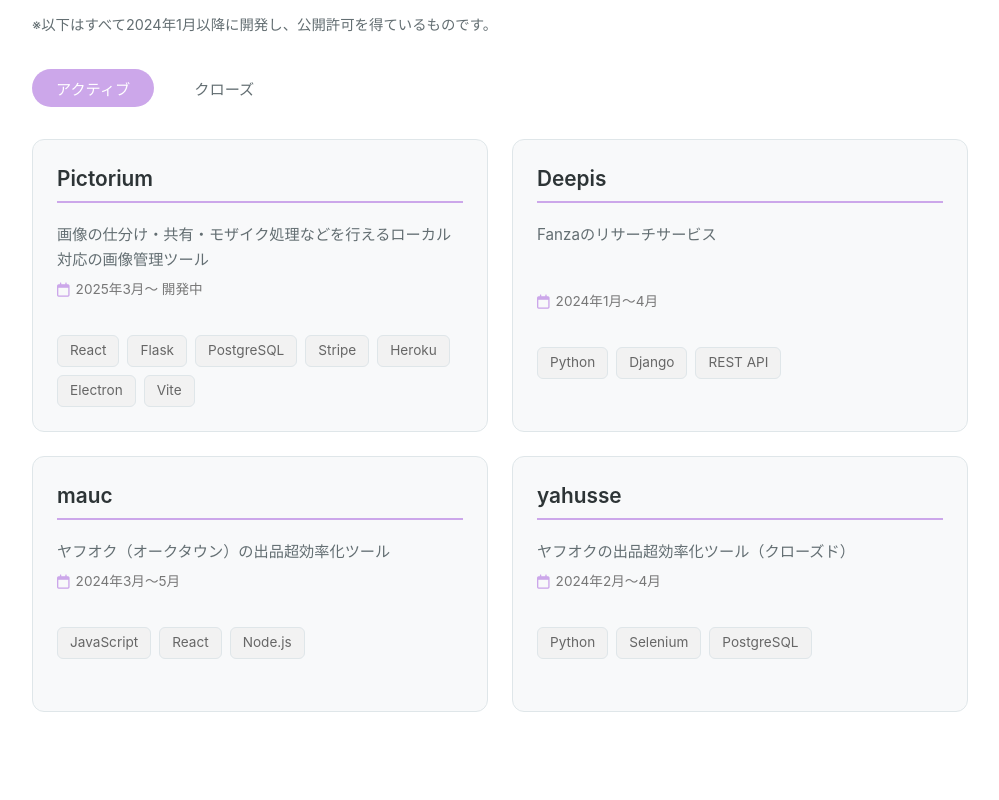
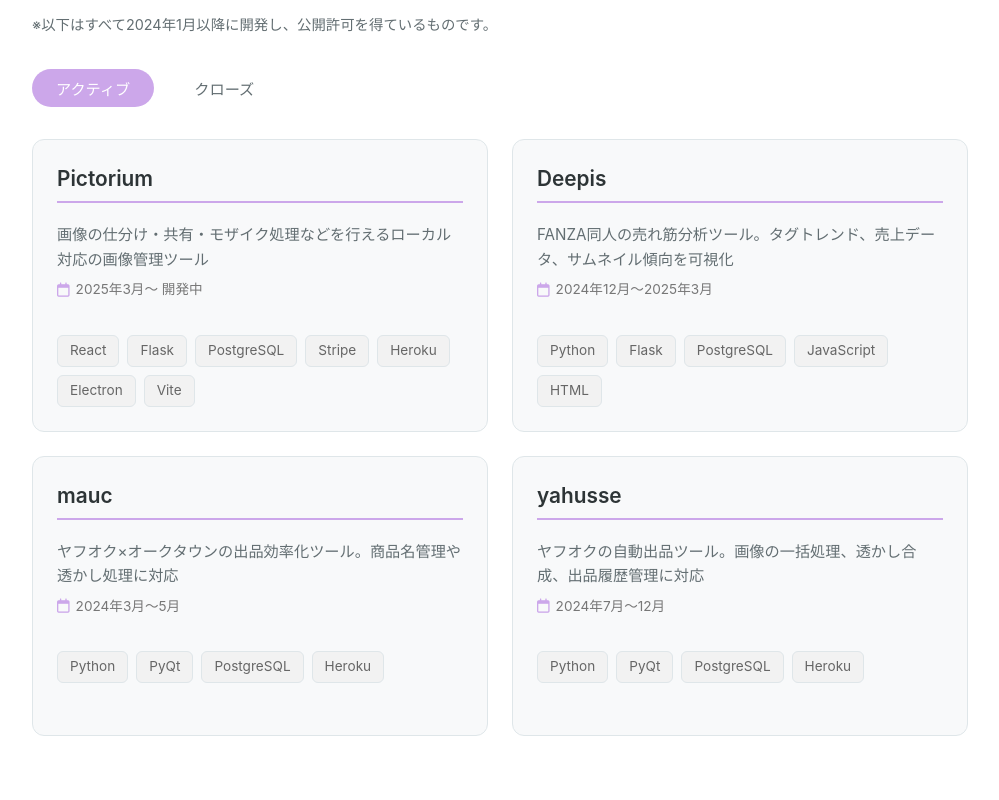
Before and after one commit to ma0lab/ma0lab, a plain HTML site: page index.html in a window 1280 px wide. Shown: the part 2080-2880 px from the top of the page, without its empty margins (140-1139 px from the left). Drawn offline with Linux system fonts and the light colour scheme.

Commit message:
feat: 制作実績セクションのカード内容を更新し、リンクにターゲット属性を追加。技術スタックを変更し、プロジェクトの説明を詳細化。

```diff
--- a/index.html
+++ b/index.html
@@ -122,39 +122,43 @@
                         </div>
                     </div>
                 </a>
-                <a href="https://note.com/maolab/n/nc4823d9adf7c" class="work-card">
+                <a href="https://note.com/maolab/n/nc4823d9adf7c" class="work-card" target="_blank" rel="noopener noreferrer">
                     <h4>Deepis</h4>
-                    <p class="work-description">Fanzaのリサーチサービス</p>
+                    <p class="work-description">FANZA同人の売れ筋分析ツール。タグトレンド、売上データ、サムネイル傾向を可視化</p>
                     <div class="work-meta-box">
-                        <p class="work-period"><i class="fa-regular fa-calendar"></i> 2024年1月〜4月</p>
+                        <p class="work-period"><i class="fa-regular fa-calendar"></i> 2024年12月〜2025年3月</p>
                         <div class="stack-tags">
                             <span class="tag">Python</span>
-                            <span class="tag">Django</span>
-                            <span class="tag">REST API</span>
+                            <span class="tag">Flask</span>
+                            <span class="tag">PostgreSQL</span>
+                            <span class="tag">JavaScript</span>
+                            <span class="tag">HTML</span>
                         </div>
                     </div>
                 </a>
                 <a href="https://tips.jp/u/ma0lab/a/mauc/" class="work-card" target="_blank" rel="noopener noreferrer">
                     <h4>mauc</h4>
-                    <p class="work-description">ヤフオク（オークタウン）の出品超効率化ツール</p>
+                    <p class="work-description">ヤフオク×オークタウンの出品効率化ツール。商品名管理や透かし処理に対応</p>
                     <div class="work-meta-box">
                         <p class="work-period"><i class="fa-regular fa-calendar"></i> 2024年3月〜5月</p>
                         <div class="stack-tags">
-                            <span class="tag">JavaScript</span>
-                            <span class="tag">React</span>
-                            <span class="tag">Node.js</span>
+                            <span class="tag">Python</span>
+                            <span class="tag">PyQt</span>
+                            <span class="tag">PostgreSQL</span>
+                            <span class="tag">Heroku</span>
                         </div>
                     </div>
                 </a>
-                <a href="https://ma0lab.biz/yahuese/" class="work-card">
+                <a href="https://ma0lab.biz/yahuese/" class="work-card" target="_blank" rel="noopener noreferrer">
                     <h4>yahusse</h4>
-                    <p class="work-description">ヤフオクの出品超効率化ツール（クローズド）</p>
+                    <p class="work-description">ヤフオクの自動出品ツール。画像の一括処理、透かし合成、出品履歴管理に対応</p>
                     <div class="work-meta-box">
-                        <p class="work-period"><i class="fa-regular fa-calendar"></i> 2024年2月〜4月</p>
+                        <p class="work-period"><i class="fa-regular fa-calendar"></i> 2024年7月〜12月</p>
                         <div class="stack-tags">
                             <span class="tag">Python</span>
-                            <span class="tag">Selenium</span>
+                            <span class="tag">PyQt</span>
                             <span class="tag">PostgreSQL</span>
+                            <span class="tag">Heroku</span>
                         </div>
                     </div>
                 </a>
@@ -163,24 +167,29 @@
             <div class="work-grid" data-content="closed" style="display: none;">
                 <a href="https://tips.jp/u/ma0lab/a/maopos/" class="work-card" target="_blank" rel="noopener noreferrer">
                     <h4>maopos</h4>
-                    <p class="work-description">X（旧Twitter）の長文対応自動投稿予約ツール</p>
+                    <p class="work-description">X（旧Twitter）の長文投稿予約ツール。画像・動画対応、予約管理機能搭載</p>
                     <div class="work-meta-box">
-                        <p class="work-period"><i class="fa-regular fa-calendar"></i> 2024年1月〜2月</p>
+                        <p class="work-period"><i class="fa-regular fa-calendar"></i> 2024年3月〜4月</p>
                         <div class="stack-tags">
                             <span class="tag">Python</span>
-                            <span class="tag">Flask</span>
-                            <span class="tag">Twitter API</span>
+                            <span class="tag">PyQt</span>
                         </div>
                     </div>
                 </a>
-                <a href="https://note.com/maolab/membership" class="work-card">
+                <a href="https://note.com/maolab/membership" class="work-card" target="_blank" rel="noopener noreferrer">
                     <h4>maotools</h4>
                     <p class="work-description">業務効率化のためのツール群</p>
                     <div class="work-meta-box">
-                        <p class="work-period"><i class="fa-regular fa-calendar"></i> 2024年1月〜3月</p>
+                        <p class="work-period"><i class="fa-regular fa-calendar"></i> 2024年5月〜2025年2月</p>
                         <div class="stack-tags">
                             <span class="tag">Python</span>
-                            <span class="tag">Google Apps Script</span>
+                            <span class="tag">PyQt</span>
+                            <span class="tag">Flask</span>
+                            <span class="tag">PostgreSQL</span>
+                            <span class="tag">Heroku</span>
+                            <span class="tag">HTML</span>
+                            <span class="tag">CSS</span>
+                            <span class="tag">JavaScript</span>
                         </div>
                     </div>
                 </a>
```
